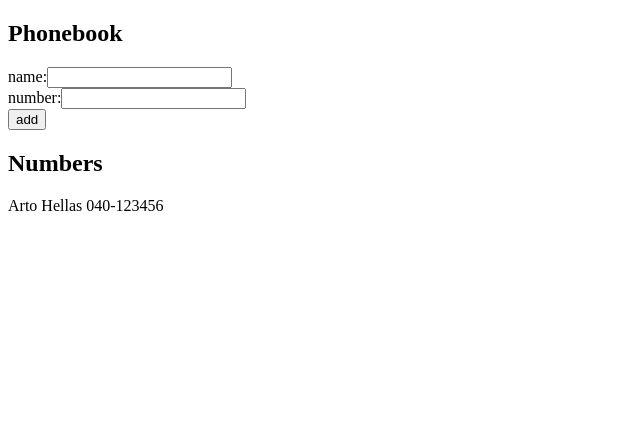
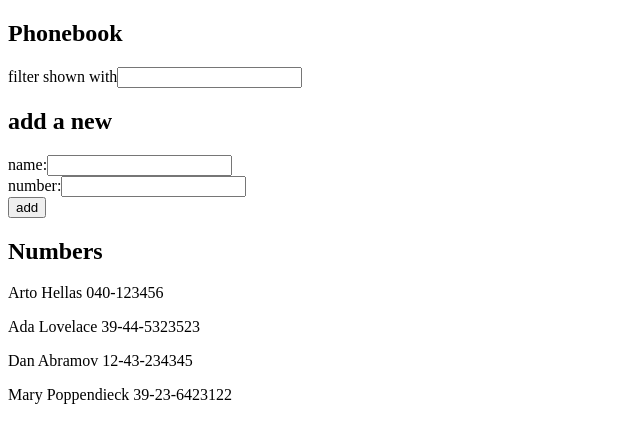
Before and after one commit to AnttiVainikka/Fullstack, a React (Vite) app in the folder osa2/puhelinluettelo/: page / in a window 1280 px wide. Shown: the top 442 px of the page, without its empty margins (0-640 px from the left). Built offline with nearby package versions, Linux system fonts and the light colour scheme.

Commit message:
2.9 finished

```diff
--- a/osa2/puhelinluettelo/src/App.jsx
+++ b/osa2/puhelinluettelo/src/App.jsx
@@ -1,11 +1,24 @@
 import { useState } from 'react'
+
+const RenderPersons = (props) => {
+  let persons = props.persons
+  if (props.filter) {
+    persons = persons.filter((person) => person.name.toLowerCase().includes(props.filter))
+  }
+  return persons.map(person => <p key={person.name}>{person.name} {person.number}</p>)
+}
 
 const App = () => {
   const [persons, setPersons] = useState([
-    { name: 'Arto Hellas', number: '040-123456' }
+    { name: 'Arto Hellas', number: '040-123456' },
+    { name: 'Ada Lovelace', number: '39-44-5323523' },
+    { name: 'Dan Abramov', number: '12-43-234345' },
+    { name: 'Mary Poppendieck', number: '39-23-6423122' }
   ])
   const [newName, setNewName] = useState('')
   const [newNumber, setNewNumber] = useState('')
+  const [newFilter, setNewFilter] = useState('')
+  const [activeFilter, setActiveFilter] = useState('')
 
   const addPerson = (event) => {
     event.preventDefault()
@@ -18,6 +31,11 @@ const App = () => {
     setNewNumber('')
   }
 
+  const filterPerson = (event) => {
+    event.preventDefault()
+    setActiveFilter(newFilter.toLowerCase())
+  }
+
   const handleNameChange = (event) => {
     setNewName(event.target.value)
   }
@@ -26,9 +44,21 @@ const App = () => {
     setNewNumber(event.target.value)
   }
 
+  const handleFilterChange = (event) => {
+    setNewFilter(event.target.value)
+  }
+
   return (
     <div>
       <h2>Phonebook</h2>
+      <form onSubmit={filterPerson}>
+        filter shown with
+        <input
+        value={newFilter}
+        onChange={handleFilterChange}
+        />
+      </form>
+      <h2>add a new</h2>
       <form onSubmit={addPerson}>
         <div>
           name:
@@ -49,7 +79,7 @@ const App = () => {
         </div>
       </form>
       <h2>Numbers</h2>
-      {persons.map(person => <p key={person.name}>{person.name} {person.number}</p>)}
+      <RenderPersons persons={persons} filter={activeFilter}/>
     </div>
   )
 
```
